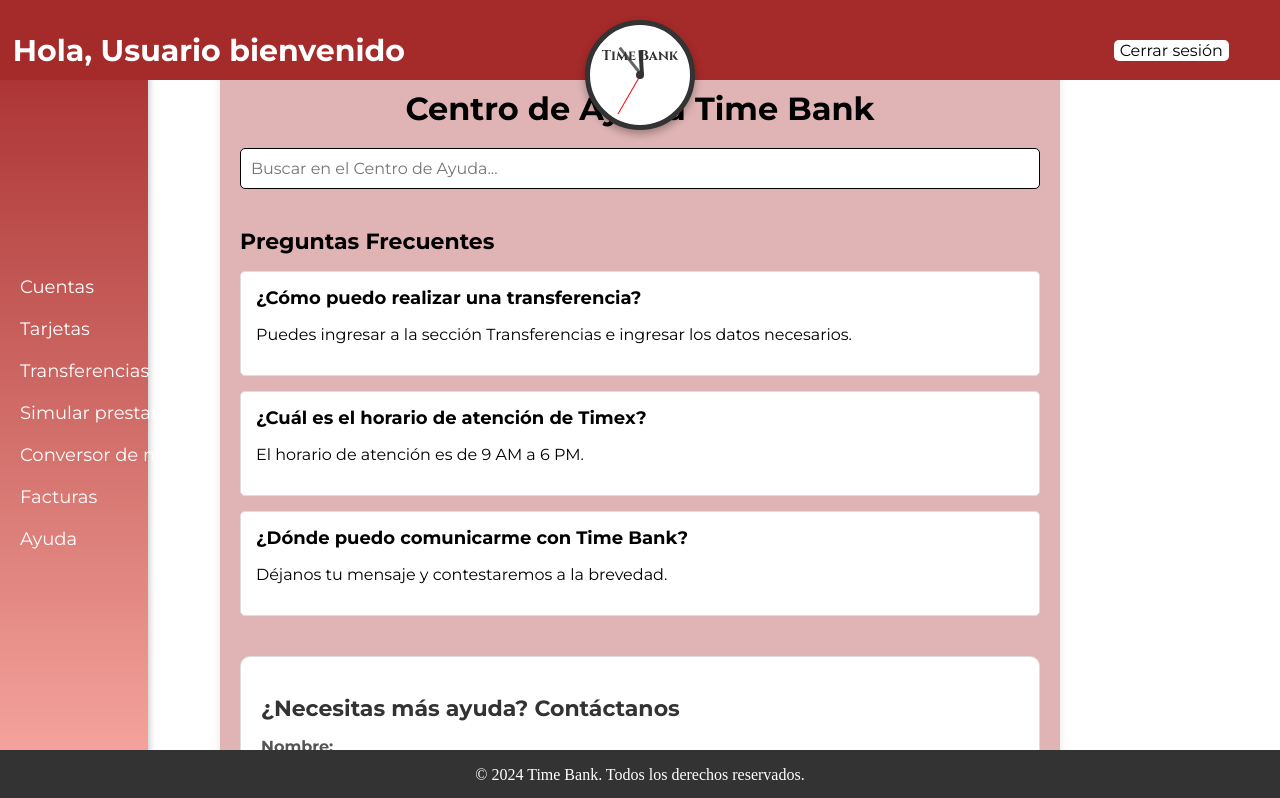
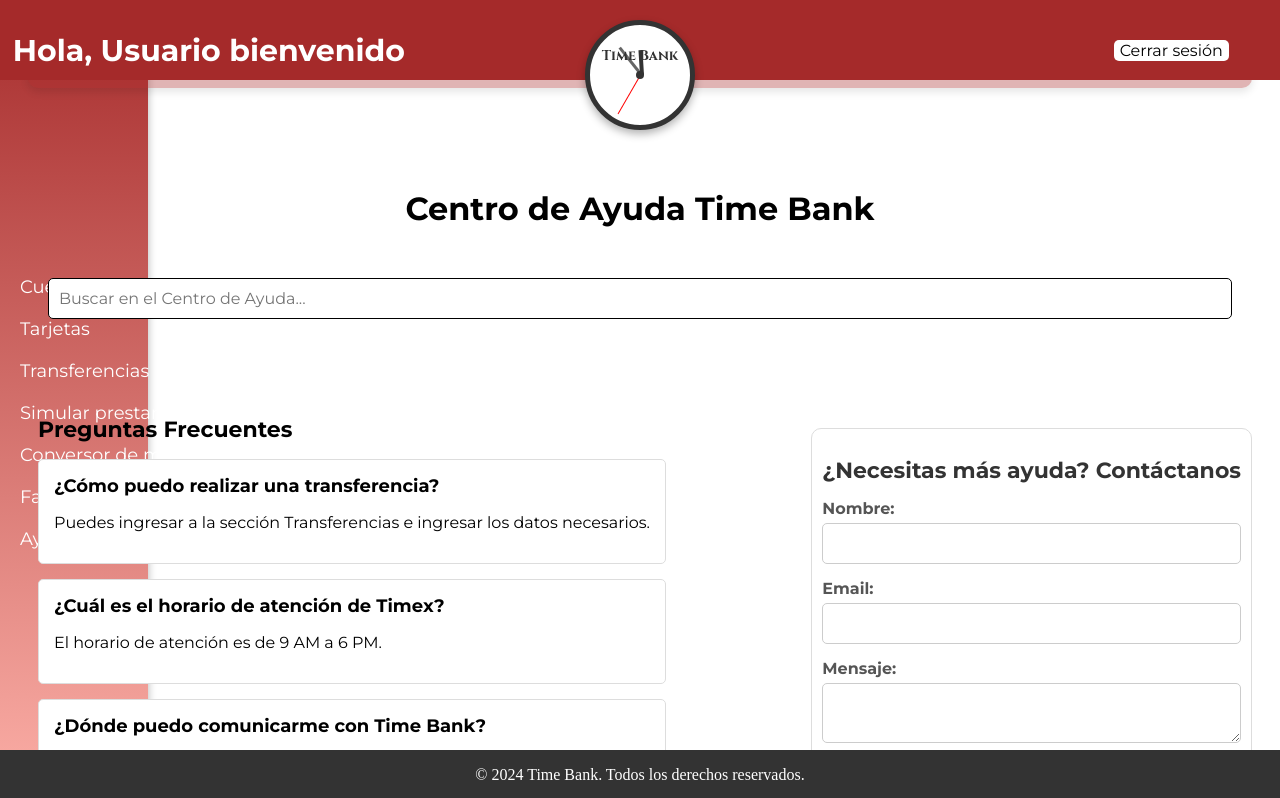
Before and after one commit to baltasargaitan/TIMEBANK-EN-NEXT, a Next.js app: page /Helpcenter in a window 1280 px wide. Shown: the top 798 px of the page. Built offline with nearby package versions, Linux system fonts and the light colour scheme; sample sign-in values are in the browser's storage.

Commit message:
detalles del helpcenter

```diff
--- a/styles/HelpCenter.module.css
+++ b/styles/HelpCenter.module.css
@@ -1,7 +1,10 @@
 @import url('https://fonts.googleapis.com/css2?family=Montserrat:wght@400;700&display=swap');
 
 .helpCenter {
-    max-width: 800px;
+    display: flexbox;
+    max-width: 1400px;
+    max-height: 00px;
+    height: fit-content;
     margin: 20px auto;
     padding: 20px;
     background-color: rgba(165, 42, 42, 0.349);
@@ -12,6 +15,8 @@
 }
 
 .title {
+    position: relative;
+    top: 100px;
     text-align: center;
     color: black;
     margin-bottom: 20px;
@@ -19,6 +24,8 @@
 }
 
 .searchSection input {
+    position: relative;
+    top: 130px;
     width: 100%;
     padding: 10px;
     font-size: 16px;
@@ -30,10 +37,16 @@
 }
 
 .faqSection {
+    display: flexbox;
+    position: absolute;
+    top: 350px;
+    left: 10px;
+    max-width: fit-content;
     margin-bottom: 40px;
 }
 
 .faqSection .faqTitle {
+
     font-size: 22px;
     color: black;
     margin-bottom: 15px;
@@ -62,8 +75,13 @@
 }
 
 .contactSection {
+    display:flexbox;
+    position: absolute;
+    top: 380px;
+    right: 0;
+    max-width: fit-content;
     background-color: #fff;
-    padding: 20px;
+    padding: 10px;
     border-radius: 10px;
     border: 1px solid #ddd;
     font-family: 'Montserrat', sans-serif;
--- a/styles/Sidebar.module.css
+++ b/styles/Sidebar.module.css
@@ -3,7 +3,7 @@
 
 .sidebar {
     position: absolute;
-
+    bottom:0;
     left: 0;
     width: 10%;  /* Ancho del sidebar */
     height: 100%; /* Altura completa */
```
